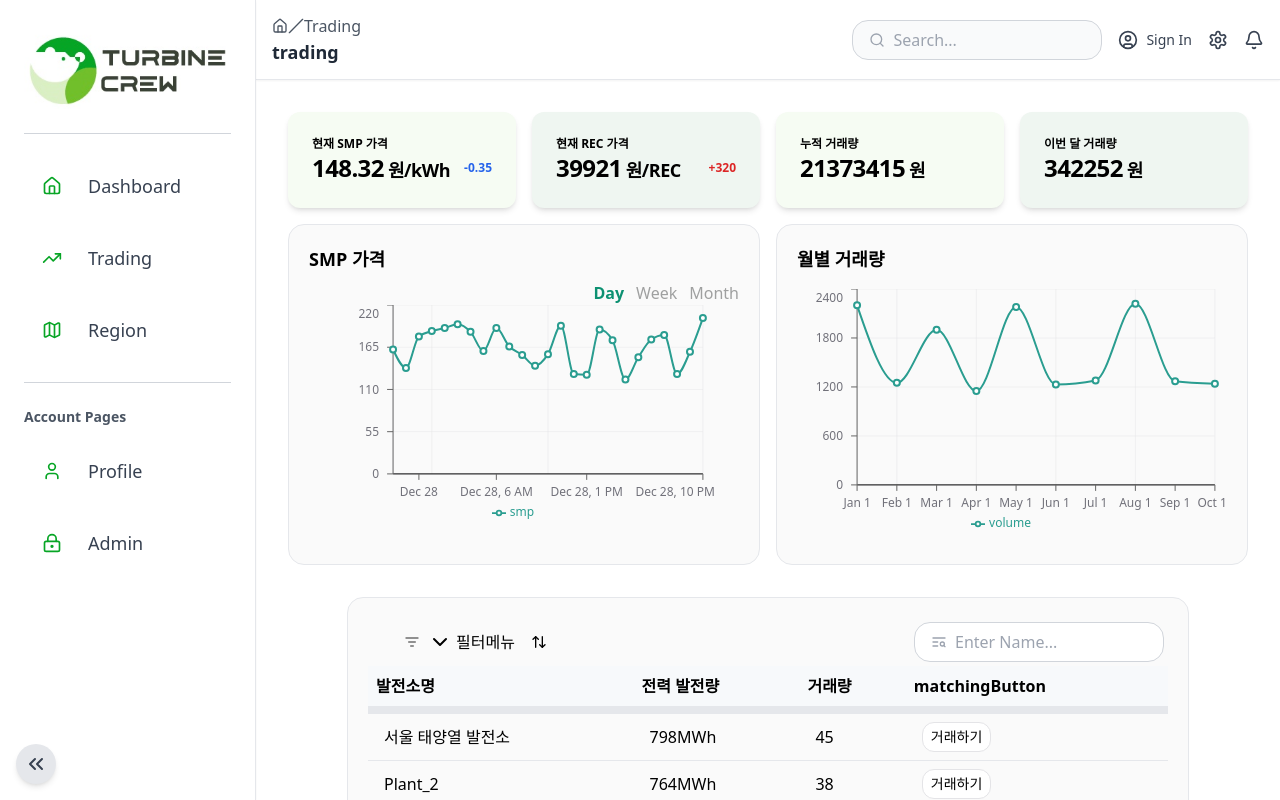
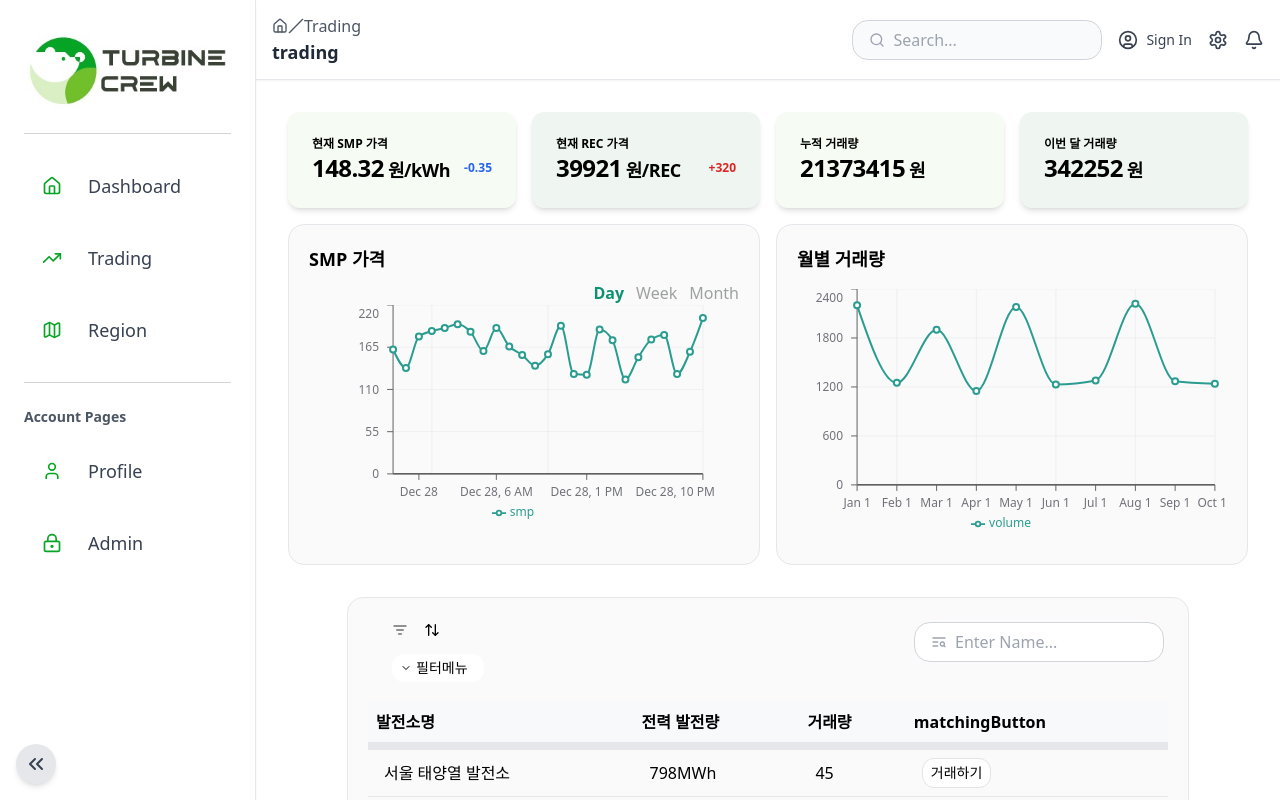
Before and after one commit to turbinecrew/turbin_electrical, a Next.js app: page /trading in a window 1280 px wide. Both pictures are taken after a click on the button 412 px from the left and 641 px from the top of the page. Shown: the top 800 px of the page. Built offline with nearby package versions, Linux system fonts and the light colour scheme.

Commit message:
🎨 : css수정

```diff
--- a/src/app/(main)/trading/page.tsx
+++ b/src/app/(main)/trading/page.tsx
@@ -3,11 +3,11 @@ import type { MiniCardPT } from "@/common/components/card"
 import { TitleCard, CardComponent, MiniCard } from "@/common/components/card"
 import { VolumeChart } from "@/features/realtime/components/chart/trading-volume-chart"
 import { TradingDataTable } from "@/features/realtime/components/trading-table"
-import { TradingVolumeCards } from "@/features/realtime/components/slide-card"
+import { TradingVolumeCards } from "@/features/realtime/components/trading-dashboard/slide-card"
 import { useState } from "react"
 import { SmpLineChart } from "@/features/realtime/components/chart/smp-line-chart"
 import { RecLineChart } from "@/features/realtime/components/chart/rec-line-chart"
-import { PriceCard } from "@/features/realtime/components/price-card"
+import { PriceCard } from "@/features/realtime/components/trading-dashboard/price-card"
 
 export default function Trading() {
 	const [activeChart, setActiveChart] = useState<number | null>(0)
--- a/src/features/realtime/components/price-card/index.tsx
+++ b/src/features/realtime/components/trading-dashboard/price-card/index.tsx
@@ -2,7 +2,7 @@
 import type { MiniCardPT } from "@/common/components/card"
 import { TitleCard, CardComponent, MiniCard } from "@/common/components/card"
 
-import { priceCardDatas } from "@/features/realtime/components/price-card/data"
+import { priceCardDatas } from "@/features/realtime/components/trading-dashboard/price-card/data"
 interface PriceCardPT {
 	activeChart: number | null
 	setActiveChart: (index: number) => void
--- a/src/features/realtime/components/slide-card/index.tsx
+++ b/src/features/realtime/components/trading-dashboard/slide-card/index.tsx
@@ -1,6 +1,6 @@
 "use client"
 import { MiniCard, MiniCardPT } from "@/common/components/card"
-import { timeCardDatas } from "@/features/realtime/components/slide-card/data"
+import { timeCardDatas } from "@/features/realtime/components/trading-dashboard/slide-card/data"
 import { useEffect, useState } from "react"
 
 export function TradingVolumeCards() {
--- a/src/features/realtime/components/trading-table/data-table.tsx
+++ b/src/features/realtime/components/trading-table/data-table.tsx
@@ -47,51 +47,61 @@ export function TradingTable({ columns, data }: TradingTableComponentPT) {
 	return (
 		<div className="w-[800px]">
 			<div className="m-1 flex justify-between">
-				<div className="ml-4 flex items-center justify-start">
-					<div className="ml-4 flex items-center justify-start">
+				<div className="ml-1 flex flex-col">
+					<div className="ml-4 flex items-center justify-start gap-4">
 						<button
 							onClick={() => {
 								setToggle((e) => !e)
 							}}
 						>
 							{isToggle ? (
-								<ListFilter color="#6e6e6e" size={16} className="mr-2" />
+								<ListFilter color="#6e6e6e" size={16} />
 							) : (
 								<ListFilter size={16} />
 							)}
 						</button>
-						{isToggle && (
-							<div className="ransition-opacity flex flex-row gap-1 duration-500">
-								<ChevronDown />
-								필터메뉴
-							</div>
-						)}
-					</div>
-
-					<div className="ml-4 flex items-center justify-start">
 						<button
 							onClick={() => {
 								setSortingToggle((e) => !e)
 							}}
 						>
 							{isSortingToggle ? (
-								<ArrowUpDown color="#6e6e6e" size={16} className="mr-2" />
+								<ArrowUpDown color="#6e6e6e" size={16} />
 							) : (
 								<ArrowUpDown size={16} />
 							)}
 						</button>
-						{isSortingToggle ? (
-							<div className="flex items-center justify-start">
-								<Button onClick={() => handleSort("plantName")}>
+					</div>
+
+					<div className="m-4 flex items-center justify-start gap-2">
+						{isToggle && (
+							<Button className="flex flex-row gap-1 border-none pr-4">
+								<ChevronDown size={12} className="w-fit" />
+								필터메뉴
+							</Button>
+						)}
+
+						{isSortingToggle && (
+							<div className="flex items-center justify-start gap-1">
+								<Button
+									onClick={() => handleSort("plantName")}
+									className="border-none text-slate-700"
+								>
 									발전소명
 								</Button>
-								<Button onClick={() => handleSort("volume")}>
+								<Button
+									onClick={() => handleSort("volume")}
+									className="border-none text-slate-700"
+								>
 									전력 발전량
 								</Button>
-								<Button onClick={() => handleSort("bidNumbers")}>거래량</Button>
+								<Button
+									onClick={() => handleSort("bidNumbers")}
+									className="border-none text-slate-700"
+								>
+									거래량
+								</Button>
 							</div>
-						) : (
-							<div></div>
 						)}
 					</div>
 				</div>
```
Also changed, not shown: src/features/realtime/components/trading-dashboard/price-card/data.ts (renamed from src/features/realtime/components/price-card/data.ts), src/features/realtime/components/trading-dashboard/slide-card/data.ts (renamed from src/features/realtime/components/slide-card/data.ts).
